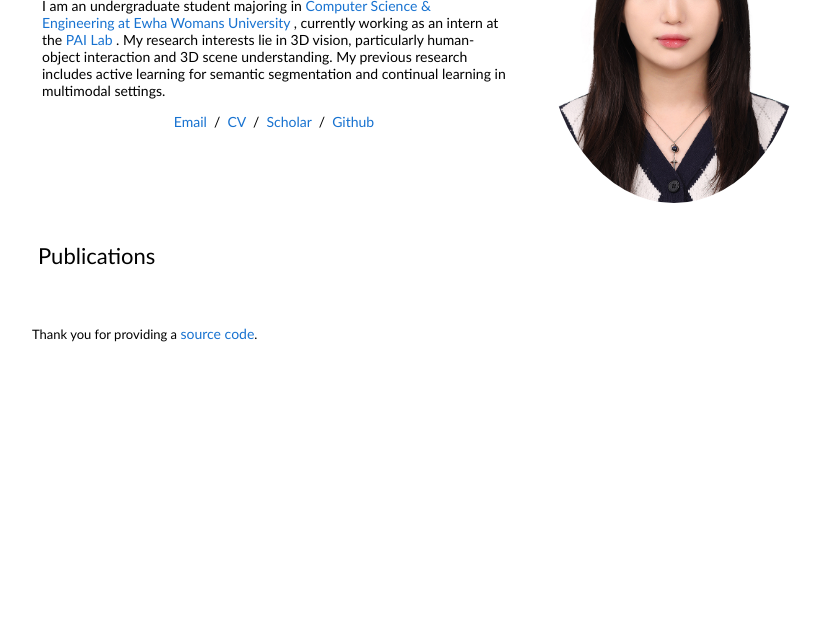
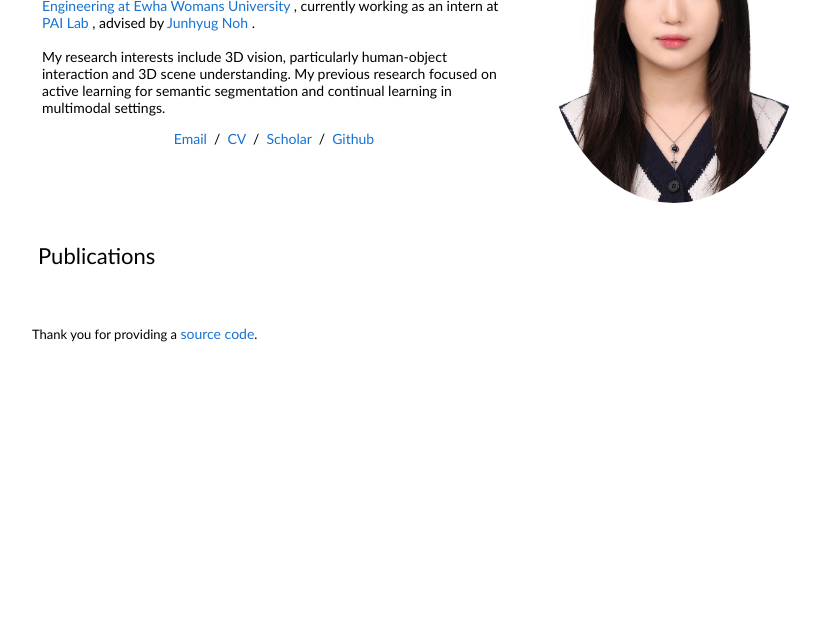
Before and after one commit to Yyull/Yyull.github.io, a plain HTML site: page index.html in a window 1280 px wide. Shown: the part 166-800 px from the top of the page, without its empty margins (218-1038 px from the left). Drawn offline with Linux system fonts and the light colour scheme.

Commit message:
Update index.html

```diff
--- a/index.html
+++ b/index.html
@@ -46,12 +46,19 @@
                         <a href="https://www.ewha.ac.kr/ewha/index.do" target="_blank" rel="noopener noreferrer">
                           Computer Science &amp; Engineering at Ewha Womans University
                         </a>,
-                        currently working as an intern at the
+                        currently working as an intern at
                         <a href="https://pai.ewha.ac.kr/" target="_blank" rel="noopener noreferrer">
                           PAI Lab
+                        </a>,
+                        advised by
+                        <a href="https://junhyug.github.io/" target="_blank" rel="noopener noreferrer">
+                          Junhyug Noh
                         </a>.
-                        My research interests lie in 3D vision, particularly human-object interaction and 3D scene understanding.
-                        My previous research includes active learning for semantic segmentation and continual learning in multimodal settings.
+
+                        <br><br>
+
+                        My research interests include 3D vision, particularly human-object interaction and 3D scene understanding.
+                        My previous research focused on active learning for semantic segmentation and continual learning in multimodal settings.
                       </p>
                     </p>
                     <p style="text-align:center">
```
